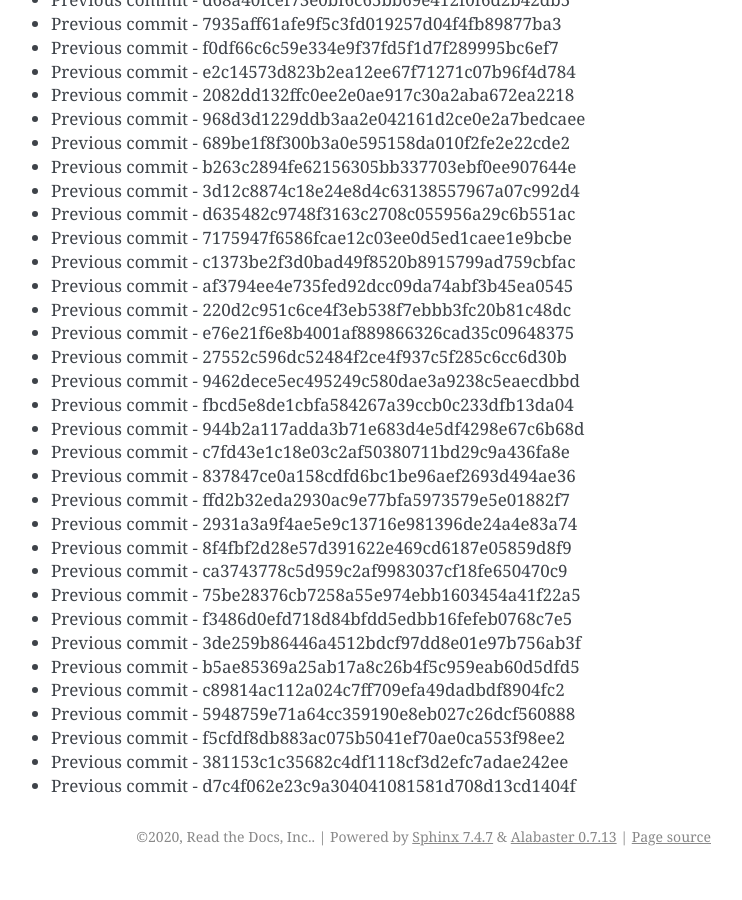
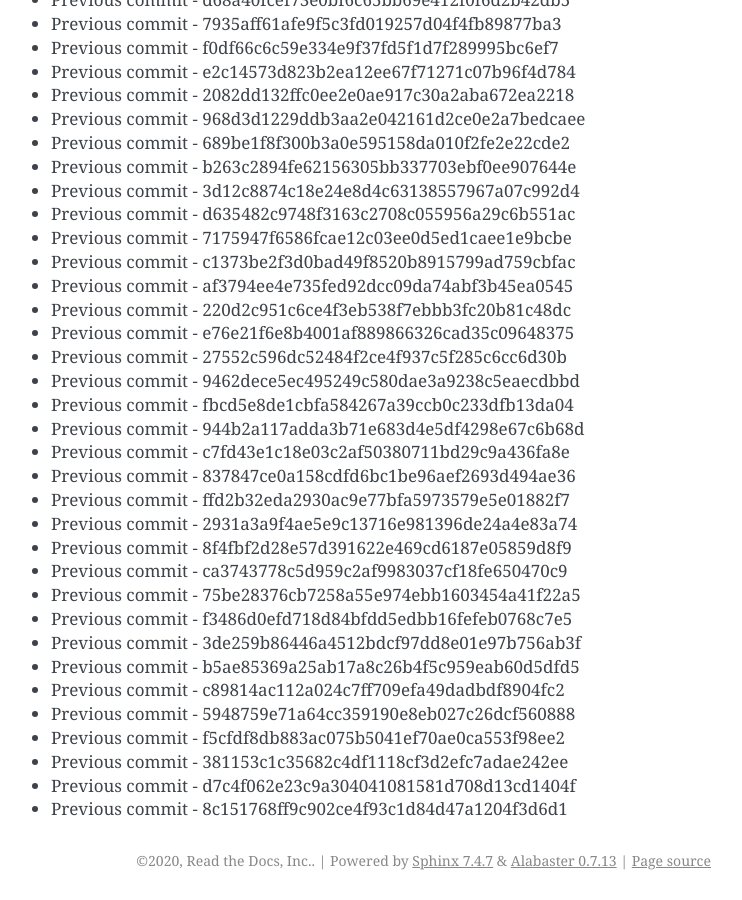
Before and after one commit to readthedocs/rtd-git-stresstest, a Sphinx documentation site: the page built from docs/updates.rst, in a window 1280 px wide and 900 px high, scrolled down 31853 px. Shown: the whole window, without its empty margins (399-1141 px from the left). Built offline with Sphinx 7.4.7, drawn with Linux system fonts in a browser that asks for light colours; before the commit the page ends 32729 px from its top, so only the background shows below that.

Commit message:
Generating commit from previous: 8c151768ff9c902ce4f93c1d84d47a1204f3d6d1

```diff
--- a/docs/updates.rst
+++ b/docs/updates.rst
@@ -1370,3 +1370,4 @@ It can be tested for any performance characteristics.
 * Previous commit - f5cfdf8db883ac075b5041ef70ae0ca553f98ee2
 * Previous commit - 381153c1c35682c4df1118cf3d2efc7adae242ee
 * Previous commit - d7c4f062e23c9a304041081581d708d13cd1404f
+* Previous commit - 8c151768ff9c902ce4f93c1d84d47a1204f3d6d1
```
